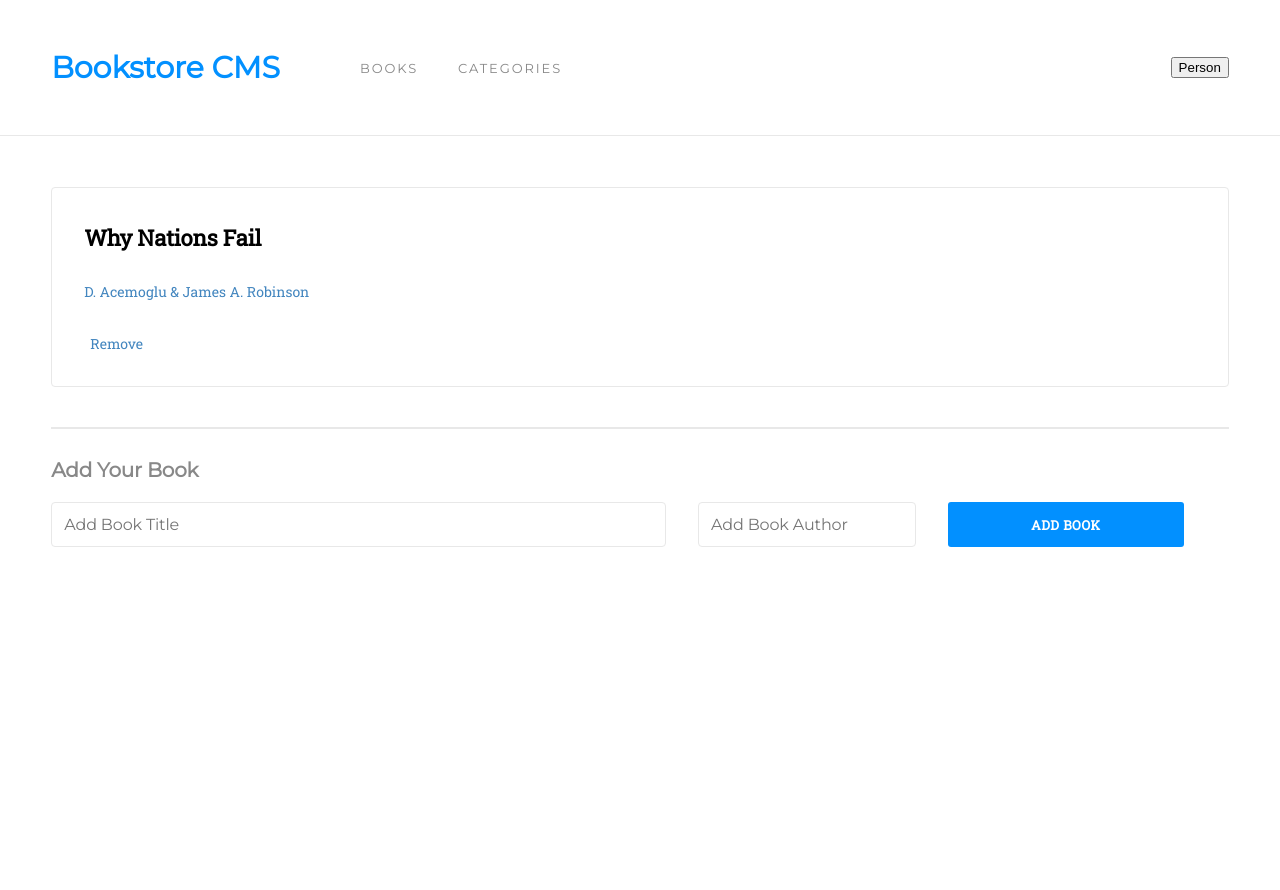
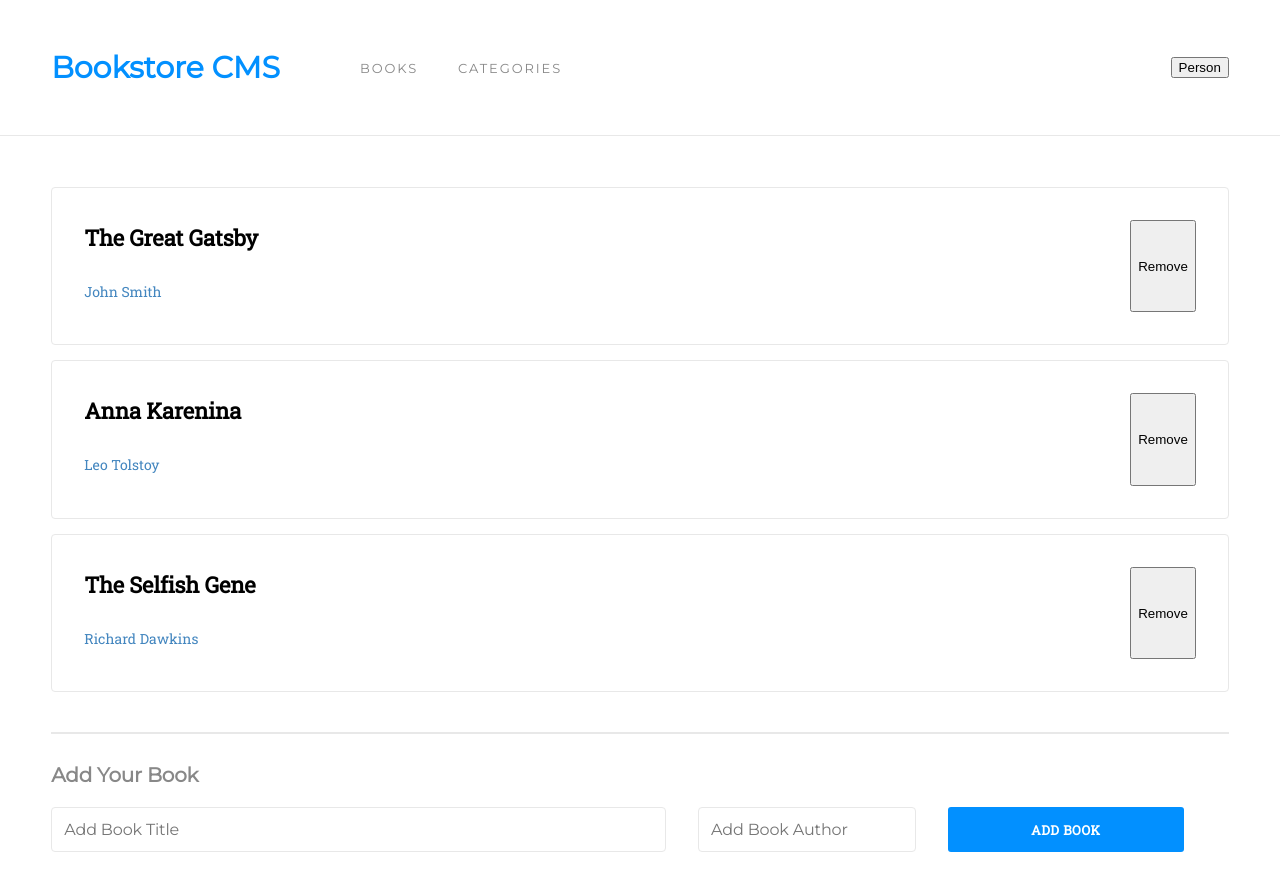
Before and after one commit to adarachel/project-bookstore, a React (Create React App) app: page / in a window 1280 px wide. Shown: the top 890 px of the page. Before the commit the page ends 800 px from the top, so only its background shows below. Built offline with nearby package versions, Linux system fonts and the light colour scheme.

Commit message:
Use Redux in React components

```diff
--- a/src/components/Book.js
+++ b/src/components/Book.js
@@ -1,20 +1,28 @@
 import React from 'react';
 import PropTypes from 'prop-types';
 import './Book.css';
+import { useDispatch } from 'react-redux';
+import { removeBook } from '../redux/books/booksSlice';
 
 const SingleBook = (props) => {
-  const { Title, Author } = props;
+  const { id, title, author } = props;
+  const dispatch = useDispatch();
+
+  const handleRemoveBook = () => {
+    dispatch(removeBook(id));
+  };
+
   return (
     <li>
       <div className="book">
         <div className="book-content">
           <div className="book-info">
-            <h2 className="book-title">{Title}</h2>
-            <h2 className="book-author">{Author}</h2>
-            <div className="action-buttons">
-              <button type="button" className="btn-outline">Remove</button>
-            </div>
+            <h2 className="book-title">{title}</h2>
+            <h2 className="book-author">{author}</h2>
           </div>
+          <button type="button" className="remove-book-button" onClick={handleRemoveBook}>
+            Remove
+          </button>
         </div>
       </div>
     </li>
@@ -22,8 +30,9 @@ const SingleBook = (props) => {
 };
 
 SingleBook.propTypes = {
-  Title: PropTypes.string.isRequired,
-  Author: PropTypes.string.isRequired,
+  id: PropTypes.string.isRequired,
+  title: PropTypes.string.isRequired,
+  author: PropTypes.string.isRequired,
 };
 
 export default SingleBook;
--- a/src/components/BookForm.js
+++ b/src/components/BookForm.js
@@ -1,11 +1,25 @@
 import React from 'react';
 import './BooksContainer.css';
+import { useDispatch } from 'react-redux';
+import { addBook } from '../redux/books/booksSlice';
 
-const BookForm = () => (
+const BookForm = () => {
+  const dispatch = useDispatch();
+
+  const handleAddBook = (e) => {
+    e.preventDefault();
+    const title = e.target.title.value;
+    const author = e.target.author.value;
+    const id = Math.floor(Math.random() * 100000);
+    dispatch(addBook({ id, title, author }));
+    e.target.reset();
+  };
+
+  return (
     <div>
       <h2 className="form-title">Add Your Book</h2>
       <section>
-      <form className="Add-form">
+        <form className="Add-form" onSubmit={handleAddBook}>
           <input className="input title-input" type="text" name="title" placeholder="Add Book Title" />
           <input className="input" type="text" name="author" placeholder="Add Book Author" />
           <button className="primary-button-big" type="submit">ADD BOOK</button>
@@ -13,5 +27,6 @@ const BookForm = () => (
       </section>
     </div>
   );
+};
 
 export default BookForm;
--- a/src/components/BooksContainer.js
+++ b/src/components/BooksContainer.js
@@ -1,29 +1,28 @@
-import React, { Component } from 'react';
+import React from 'react';
+import { useSelector } from 'react-redux';
 import SingleBook from './Book';
 import BookForm from './BookForm';
 import './BooksContainer.css';
 
-class BooksContainer extends Component {
-  constructor(props) {
-    super(props);
-    this.state = {
-      Title: 'Why Nations Fail',
-      Author: 'D. Acemoglu & James A. Robinson',
-    };
-  }
+const BooksContainer = () => {
+  const books = useSelector((state) => state.books);
 
-  render() {
-    const { Title, Author } = this.state;
   return (
     <div className="books-container">
       <ul className="books">
-          <SingleBook Title={Title} Author={Author} />
+        {books.map((book) => (
+          <SingleBook
+            key={book.id}
+            id={book.id}
+            title={book.title}
+            author={book.author}
+          />
+        ))}
       </ul>
       <div className="horizontal-divider" />
       <BookForm />
     </div>
   );
-  }
-}
+};
 
 export default BooksContainer;
--- a/src/redux/books/booksSlice.js
+++ b/src/redux/books/booksSlice.js
@@ -2,23 +2,23 @@ import { createSlice } from '@reduxjs/toolkit';
 
 const initialState = [
   {
-    "item_id": "item1",
-    "title": "The Great Gatsby",
-    "author": "John Smith",
-    "category": "Fiction"
+    item_id: 'item1',
+    title: 'The Great Gatsby',
+    author: 'John Smith',
+    category: 'Fiction',
   },
   {
-    "item_id": "item2",
-    "title": "Anna Karenina",
-    "author": "Leo Tolstoy",
-    "category": "Fiction"
+    item_id: 'item2',
+    title: 'Anna Karenina',
+    author: 'Leo Tolstoy',
+    category: 'Fiction',
   },
   {
-    "item_id": "item3",
-    "title": "The Selfish Gene",
-    "author": "Richard Dawkins",
-    "category": "Nonfiction"
-  }
+    item_id: 'item3',
+    title: 'The Selfish Gene',
+    author: 'Richard Dawkins',
+    category: 'Nonfiction',
+  },
 ];
 
 export const booksSlice = createSlice({
@@ -27,11 +27,11 @@ export const booksSlice = createSlice({
   reducers: {
     addBook: (state, action) => {
       const { id, title, author } = action.payload;
-      state.push({ item_id: id, title, author });
+      state.push({ id, title, author });
     },
     removeBook: (state, action) => {
-      const id = action.payload;
-      return state.filter(book => book.item_id !== id);
+      const idToRemove = action.payload;
+      return state.filter((book) => book.id !== idToRemove);
     },
   },
 });
```
Lines whose indentation alone changed are shown as unchanged.
